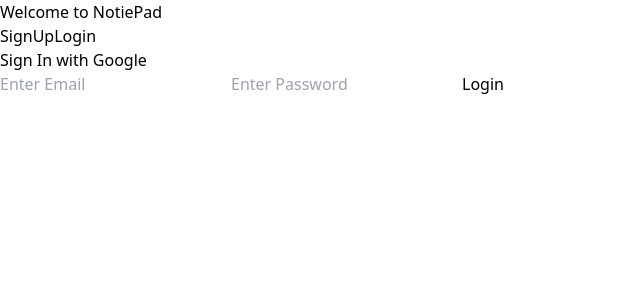
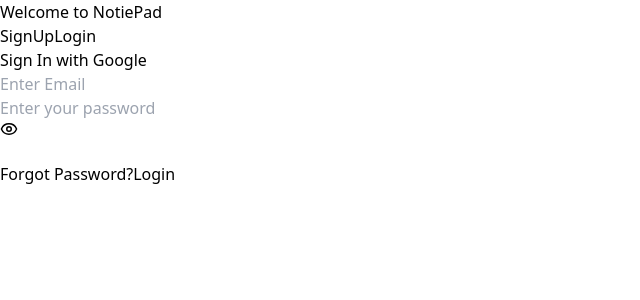
Before and after one commit to Smanikanta21/Notiepad, a React (Vite) app: page /gt in a window 1280 px wide. Both pictures are taken after a click on the button "Login". Shown: the top 300 px of the page, without its empty margins (0-640 px from the left). Built offline with nearby package versions, Linux system fonts and the light colour scheme.

Commit message:
Add password reset functionality and toggle visibility in sign-in and sign-up components

```diff
--- a/src/components/RenderSignIn.jsx
+++ b/src/components/RenderSignIn.jsx
@@ -3,10 +3,27 @@
 import { signInWithEmailAndPassword, signOut } from 'firebase/auth';
 import { auth } from '../firebase';
 import { useNavigate } from 'react-router-dom';
+import { Eye, EyeOff } from "lucide-react";
+import { sendPasswordResetEmail } from 'firebase/auth';
+
+const handlePasswordReset = async (email) => {
+    if (!email) {
+        toast.error("Please enter your email address");
+        return;
+    }
+    try {
+        await sendPasswordResetEmail(auth, email);
+        toast.success("Password reset email sent!");
+    } catch (error) {
+        toast.error("Error sending password reset email: " + error.message);
+        console.error("Error sending password reset email:", error);
+    }
+}
 
 const RenderSignIn = () => {
     const [email, setEmail] = useState("");
     const [password, setPassword] = useState("");
+    const [showPassword, setShowPassword] = useState(false);
     const navigate = useNavigate();
 
     const handleLogin = async (e) => {
@@ -43,13 +60,23 @@
                 value={email}
                 onChange={(e)=> setEmail(e.target.value)}
             />
-            <input
-                type="password"
-                placeholder='Enter Password'
-                className='border-b h-10 w-72 mt-4 transition focus:outline-none'
+            <div className="relative w-72 mt-4">
+              <input
+                type={showPassword ? "text" : "password"}
+                placeholder="Enter your password"
+                className="border-b h-10 w-full transition focus:outline-none pr-10"
                 value={password}
                 onChange={(e) => setPassword(e.target.value)}
-            />
+              />
+              <span
+                className="absolute top-1/2 right-2 transform -translate-y-1/2 cursor-pointer text-gray-500"
+                onClick={() => setShowPassword(!showPassword)}
+              >
+                {showPassword ? <EyeOff size={18} /> : <Eye size={18} />}
+              </span>
+            </div>
+            <br />
+            <a href="#" onClick={(e) => { e.preventDefault(); handlePasswordReset(email); }}>Forgot Password?</a>
             <button
                 type="button"
                 onClick={handleLogin}
--- a/src/components/RenderSignUp.jsx
+++ b/src/components/RenderSignUp.jsx
@@ -3,11 +3,14 @@
 import { auth } from '../firebase';
 import { createUserWithEmailAndPassword } from 'firebase/auth';
 import { toast } from 'react-toastify';
+import { Eye, EyeOff } from "lucide-react";
+
 const RenderSignUp = () => {
     const navigate = useNavigate();
     const [name, setName] = useState("");
     const [email, setEmail] = useState("");
     const [password, setPassword] = useState("");
+    const [showPassword, setShowPassword] = useState(false);
 
     const handleSignUp = async (e) => {
         e.preventDefault();
@@ -51,13 +54,21 @@
               value={email}
               onChange={(e) => setEmail(e.target.value)}
             />
-            <input
-              className='border-b h-10 mt-4 w-72 transition focus:outline-none'
-              type="password"
-              placeholder='Enter your password'
-              value={password}
-              onChange={(e) => setPassword(e.target.value)}
-            />
+            <div className="relative w-72 mt-4">
+              <input
+                type={showPassword ? "text" : "password"}
+                placeholder="Enter your password"
+                className="border-b h-10 w-full transition focus:outline-none pr-10"
+                value={password}
+                onChange={(e) => setPassword(e.target.value)}
+              />
+              <span
+                className="absolute top-1/2 right-2 transform -translate-y-1/2 cursor-pointer text-gray-500"
+                onClick={() => setShowPassword(!showPassword)}
+              >
+                {showPassword ? <EyeOff size={18} /> : <Eye size={18} />}
+              </span>
+            </div>
             <button type='button' className='w-36 h-10 border border-black rounded-lg font-bold text-lg mt-10 hover:bg-indigo-600 hover:text-white' onClick={handleSignUp}>SignUp</button>
         </form>
     )
```
